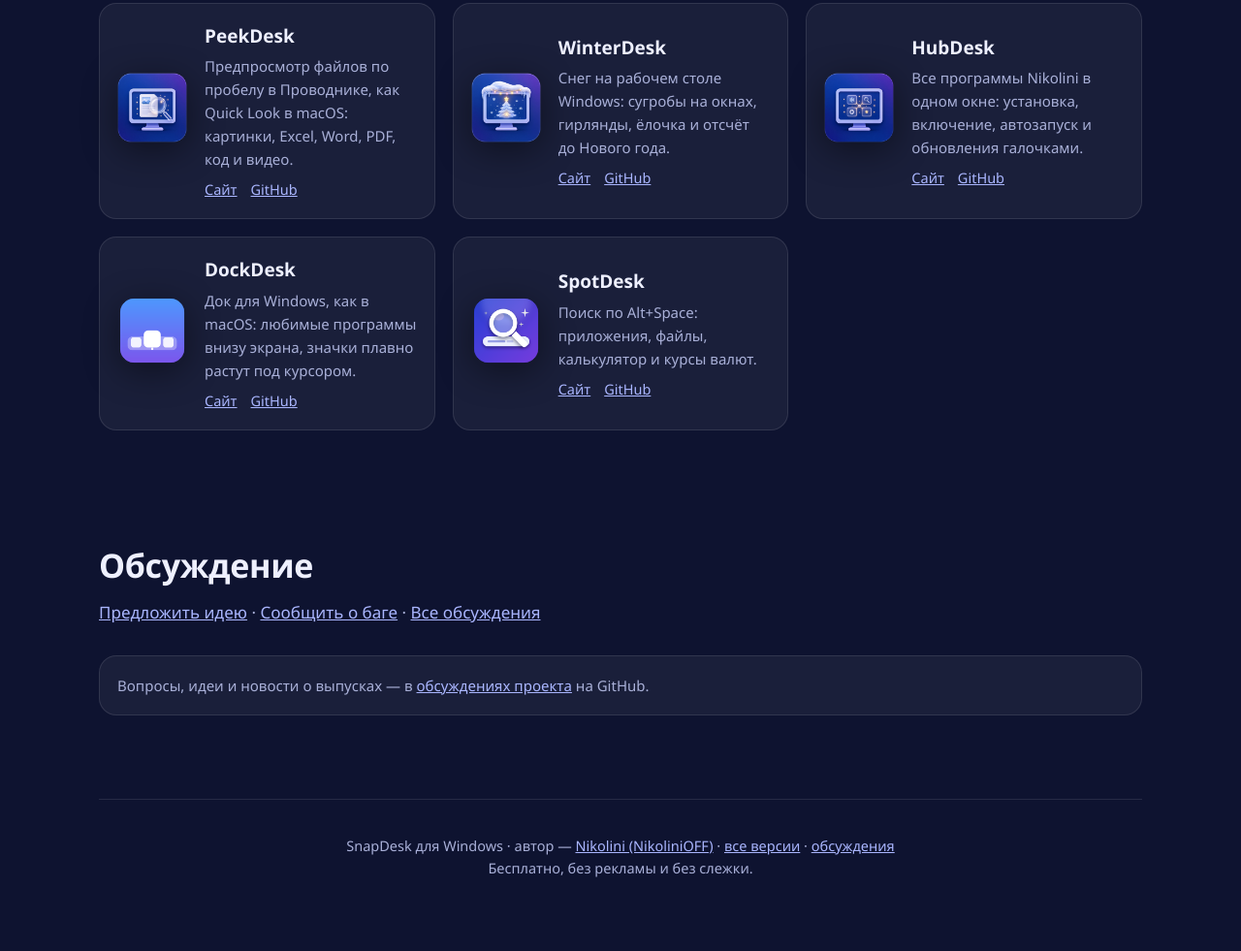
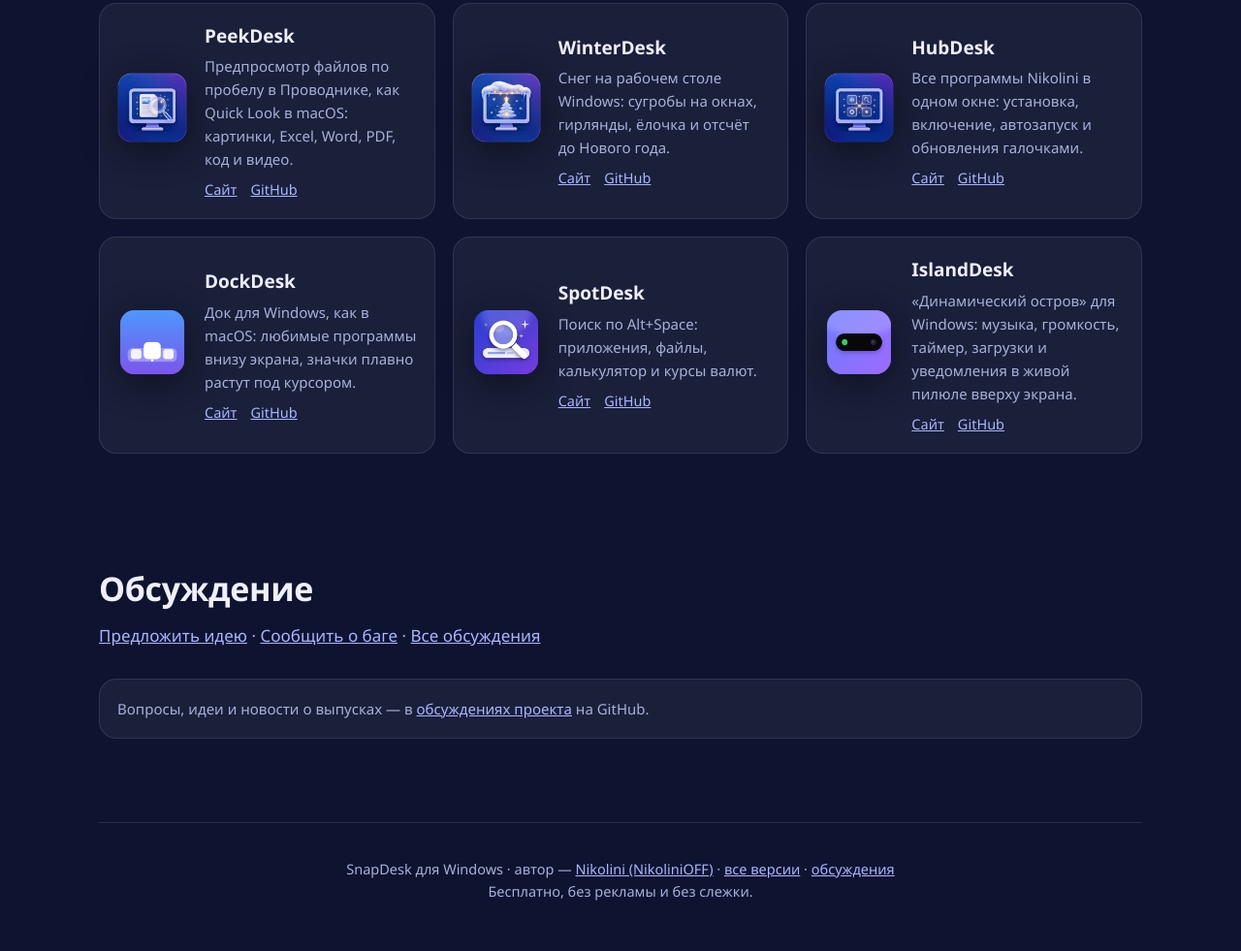
Before and after one commit to NikoliniOFF/SnapDesk, a plain HTML site: page docs/index.html in a window 1280 px wide. Shown: the part 5529-6510 px from the top of the page at 97% size. Before the commit the page ends 6486 px from the top, so only its background shows below. Drawn offline with Linux system fonts and the light colour scheme; no server answers.

Commit message:
Другие программы от Nikolini: IslandDesk — README и сайт

```diff
--- a/docs/index.html
+++ b/docs/index.html
@@ -194,6 +194,11 @@ footer{padding:36px 0 50px;color:var(--sub);font-size:14.5px;text-align:center;b
         <div><h3>SpotDesk</h3><p>Поиск по Alt+Space: приложения, файлы, калькулятор и курсы валют.</p>
           <div class="links"><a href="https://nikolinioff.github.io/SpotDesk/">Сайт</a><a href="https://github.com/NikoliniOFF/SpotDesk">GitHub</a></div></div>
       </div>
+      <div class="app">
+        <a href="https://nikolinioff.github.io/IslandDesk/"><img src="assets/apps/islanddesk.png" alt="IslandDesk" width="72" height="72" loading="lazy"></a>
+        <div><h3>IslandDesk</h3><p>«Динамический остров» для Windows: музыка, громкость, таймер, загрузки и уведомления в живой пилюле вверху экрана.</p>
+          <div class="links"><a href="https://nikolinioff.github.io/IslandDesk/">Сайт</a><a href="https://github.com/NikoliniOFF/IslandDesk">GitHub</a></div></div>
+      </div>
     </div>
   </section>
 
```
Also changed, not shown: docs/assets/apps/islanddesk.png (added), 1 other file.
